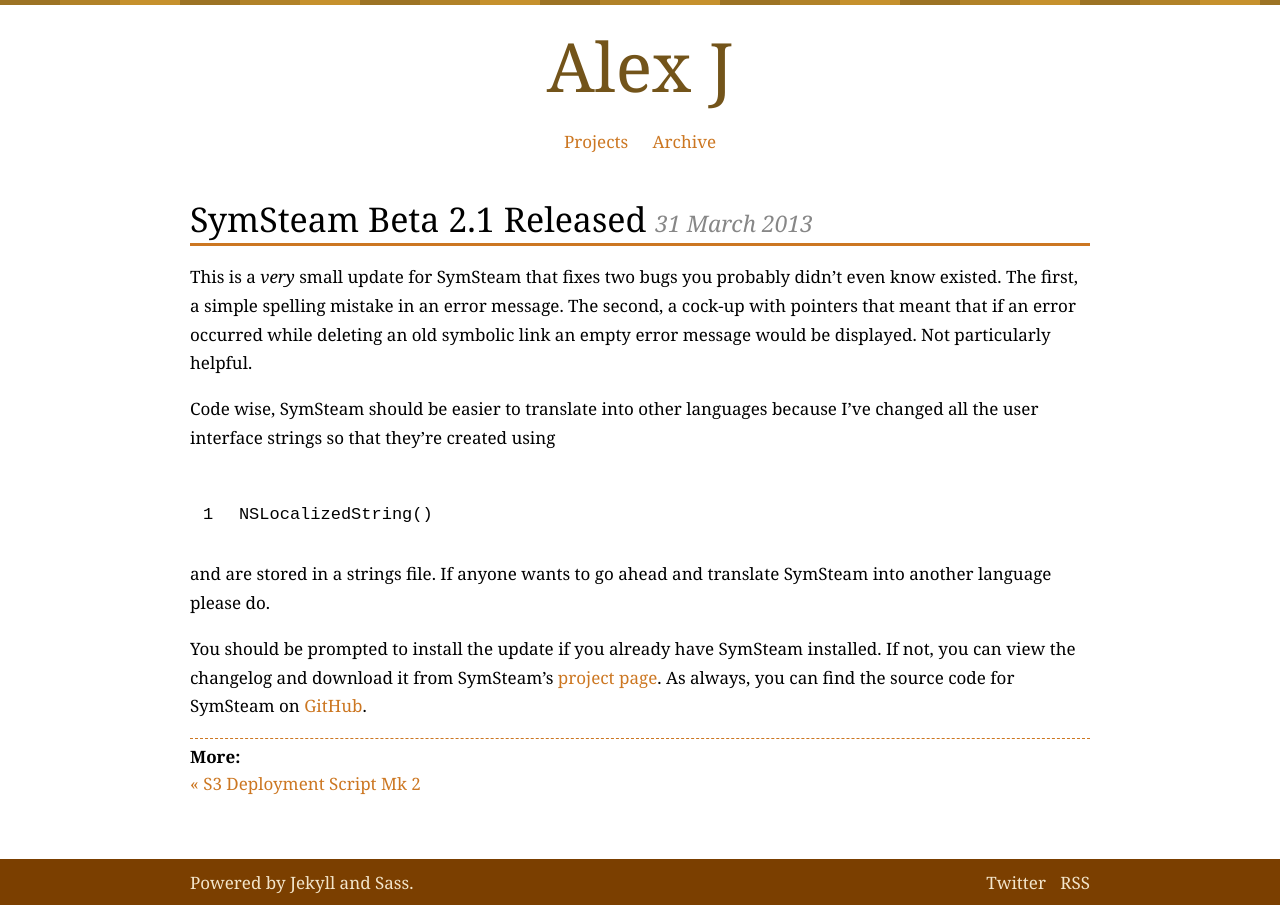
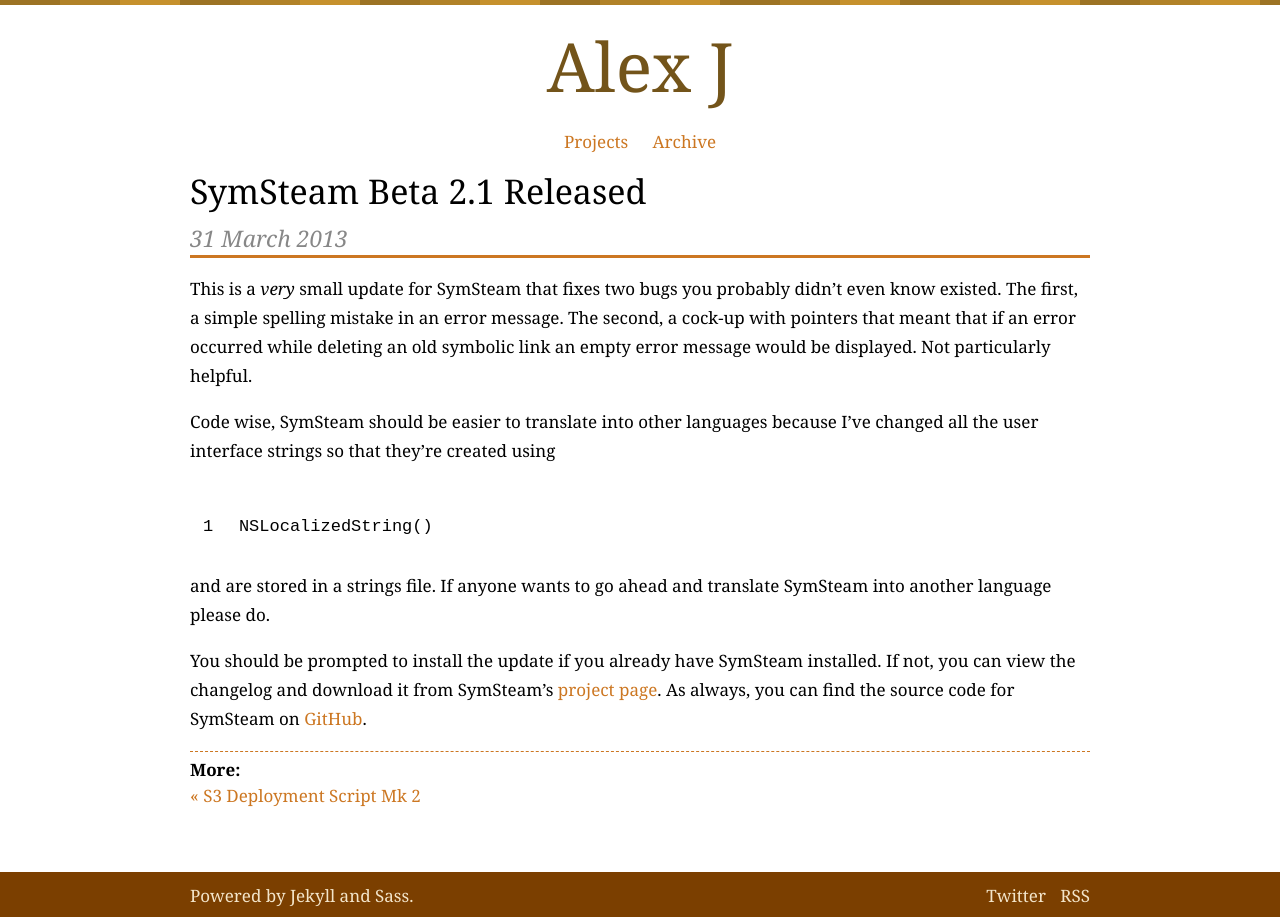
Before and after one commit to alexjohnj/alexjohnj, a Jekyll site: the page built from _posts/2013/03/2013-03-31-symsteam-beta-2-1.markdown, in a window 1280 px wide. Built offline with Jekyll 4.4.1, drawn with Linux system fonts in a browser that asks for light colours; some web fonts are replaced.

Commit message:
Post dates are now displayed beneath the post's title.

```diff
--- a/_layouts/post.html
+++ b/_layouts/post.html
@@ -3,7 +3,8 @@
 ---
 
 <div id="post-header-container">
-	<h1>{{ page.title }} <small>{{ page.date | date_to_long_string }}</small></h1>
+	<h1>{{ page.title }}</h1>
+	<h1><small>{{ page.date | date_to_long_string }}</small></h1>
 </div>
 {{ content }}
 <div id="more-posts-box">
--- a/assets/styles/css/styles.css
+++ b/assets/styles/css/styles.css
@@ -435,7 +435,7 @@
 #post-header-container {
   border-bottom: 3px #cc7722 solid; }
   #post-header-container h1 {
-    margin-bottom: 2px; }
+    margin: 0; }
 
 #more-posts-box {
   border-top: 1px #cc7722 dashed;
--- a/assets/styles/sass/layout.scss
+++ b/assets/styles/sass/layout.scss
@@ -163,9 +163,8 @@
 
 #post-header-container {
   border-bottom: 3px $underline-color solid;
-
   h1 {
-    margin-bottom: 2px;
+    margin: 0;
   }
 }
 
```
